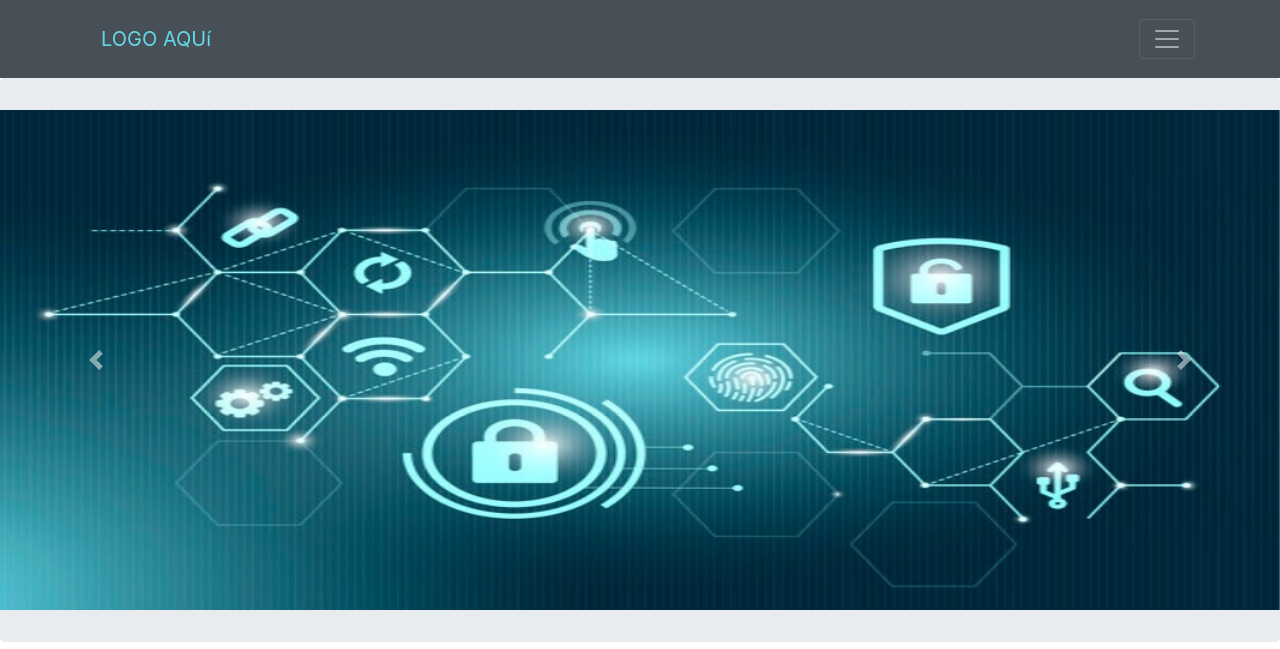
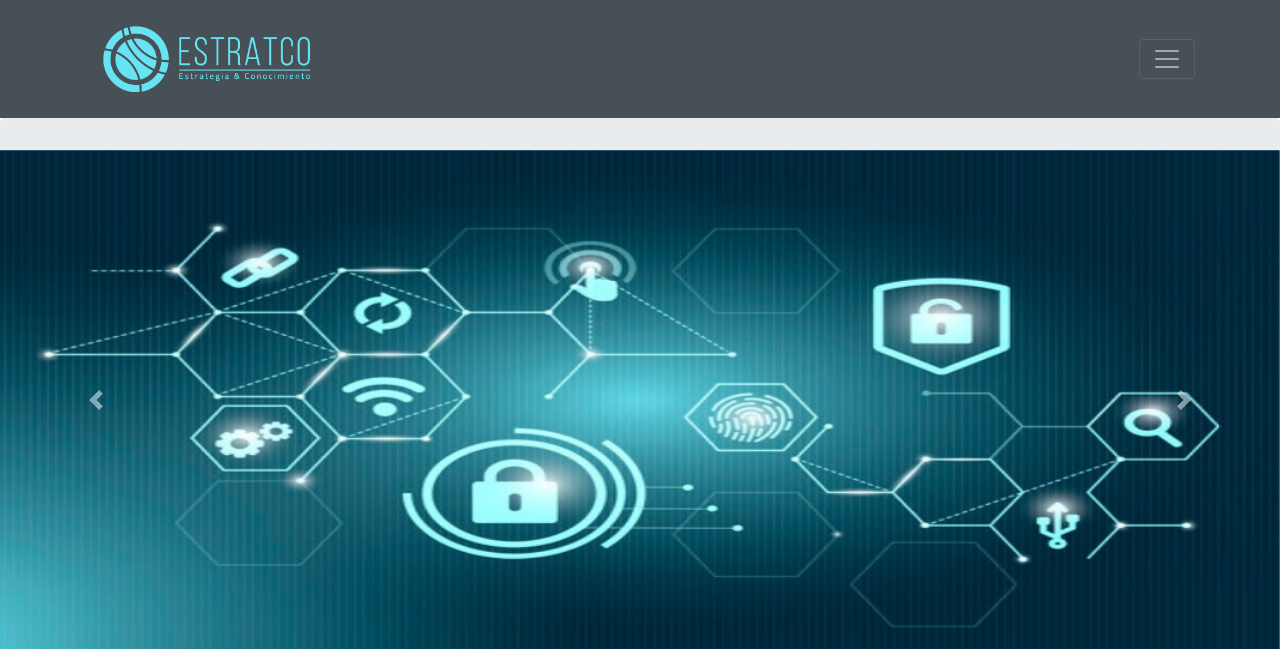
Before and after one commit to JJGuaca/EstratcoProyecto, a PHP site: page / in a window 1280 px wide. Shown: the top 649 px of the page. Run offline with PHP 8.4, Linux system fonts and the light colour scheme.

Commit message:
Imagenes
Carga de logo e imagenes de pgina

```diff
--- a/css/propios.css
+++ b/css/propios.css
@@ -16,3 +16,8 @@
     padding: 0rem 0rem !important;
     margin-bottom: 0rem;
 }*/
+
+.navbar-brand>img {
+    display: block;
+    width: 60%;
+}
--- a/index.html
+++ b/index.html
@@ -10,7 +10,7 @@
 	<nav class="navbar navbar-dark bg-dark1 sticky-top">
 		<div class="container">
 			<a href="#" class="navbar-brand d-flex align-items-center p-3">
-				<span class="colorAgua">LOGO AQUí</span>
+				<img src="img/logo-home-estratco.png" alt="LOGO ESTRATCO">
 			</a>
 			<button class="navbar-toggler" type="button" data-toggle="collapse" data-target="#navbarHeader" aria-controls="navbarHeader" aria-expanded="false" aria-label="Toggle navigation">
 				<span class="navbar-toggler-icon"></span>
```
Also changed, not shown: img/apoyo-logistico.png (added), img/asesoria-y-consultoria.png (added), img/boton-red-profesional.png (added), img/boton-slide-derecho.png (added), img/boton-slide.png (added), img/colores.png (added), img/home.png (added), img/logo-home-estratco.png (added), img/mas-informacion-.png (added), img/mas-informacion-azul.png (added), img/slide.png (added), img/tecnologias-de-la-info.png (added), img/texto-nosotros.png (added).
